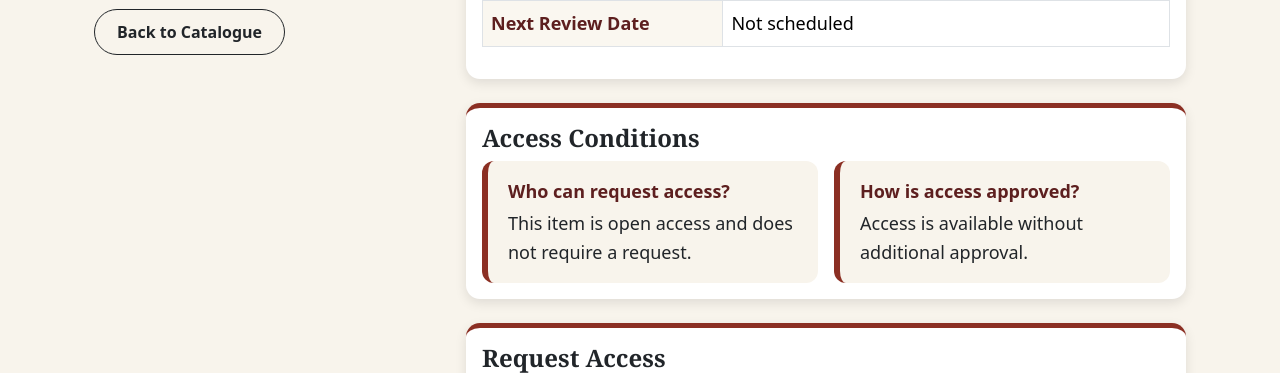
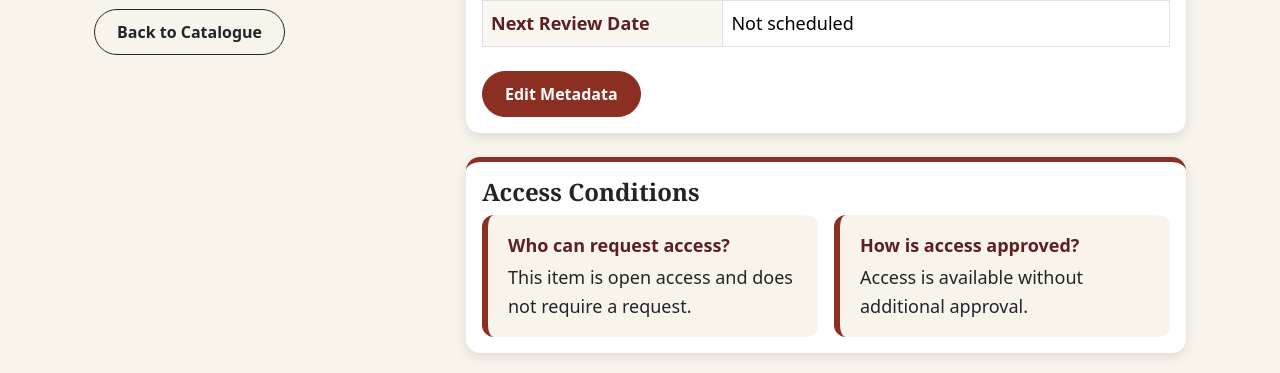
Before and after one commit to carriegale2710/indigenous-library, a Flask app: page /item-details/1 in a window 1280 px wide. Shown: the part 1345-1718 px from the top of the page. Run offline with Flask 3, Linux system fonts and the light colour scheme; the visitor is signed in with stand-in values (Sample User, id 1); data comes from the database, SQL or seed files in the repository; some libraries are stand-ins or nearby versions.

Commit message:
add dynamic 'Edit Metadata' button on item-details.html for only admin/elder users

```diff
--- a/project/templates/item-details.html
+++ b/project/templates/item-details.html
@@ -276,6 +276,13 @@
                 </tr>
               </tbody>
             </table>
+            {% if session['roleID'] and session['roleID'] == 1 or session['roleID'] == 2 %}
+            <a
+            class="btn btn-primary mt-2"
+            href="{{ url_for('assessment.cultural_metadata', item_id=item.itemID) }}"
+            >Edit Metadata</a
+            >
+            {% endif %}
           </div>
         </div>
 
```
